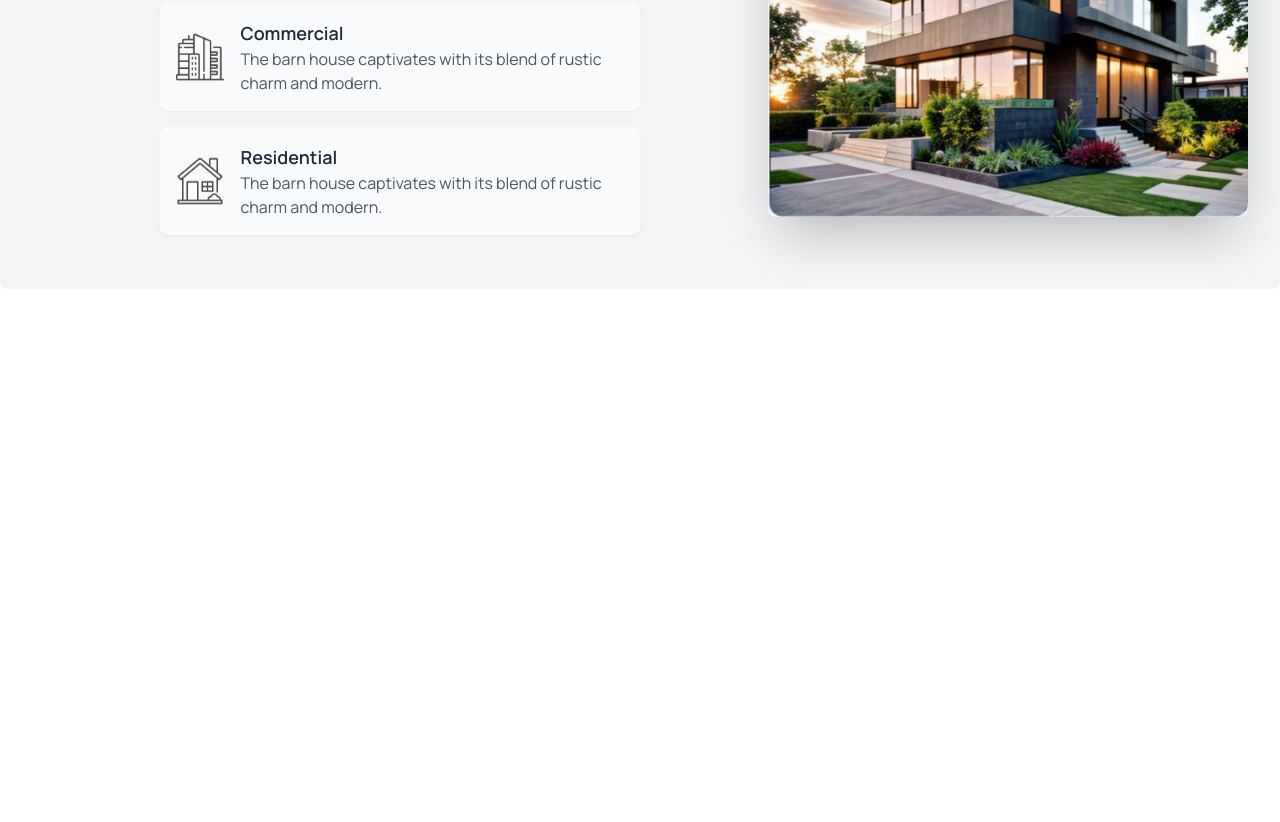
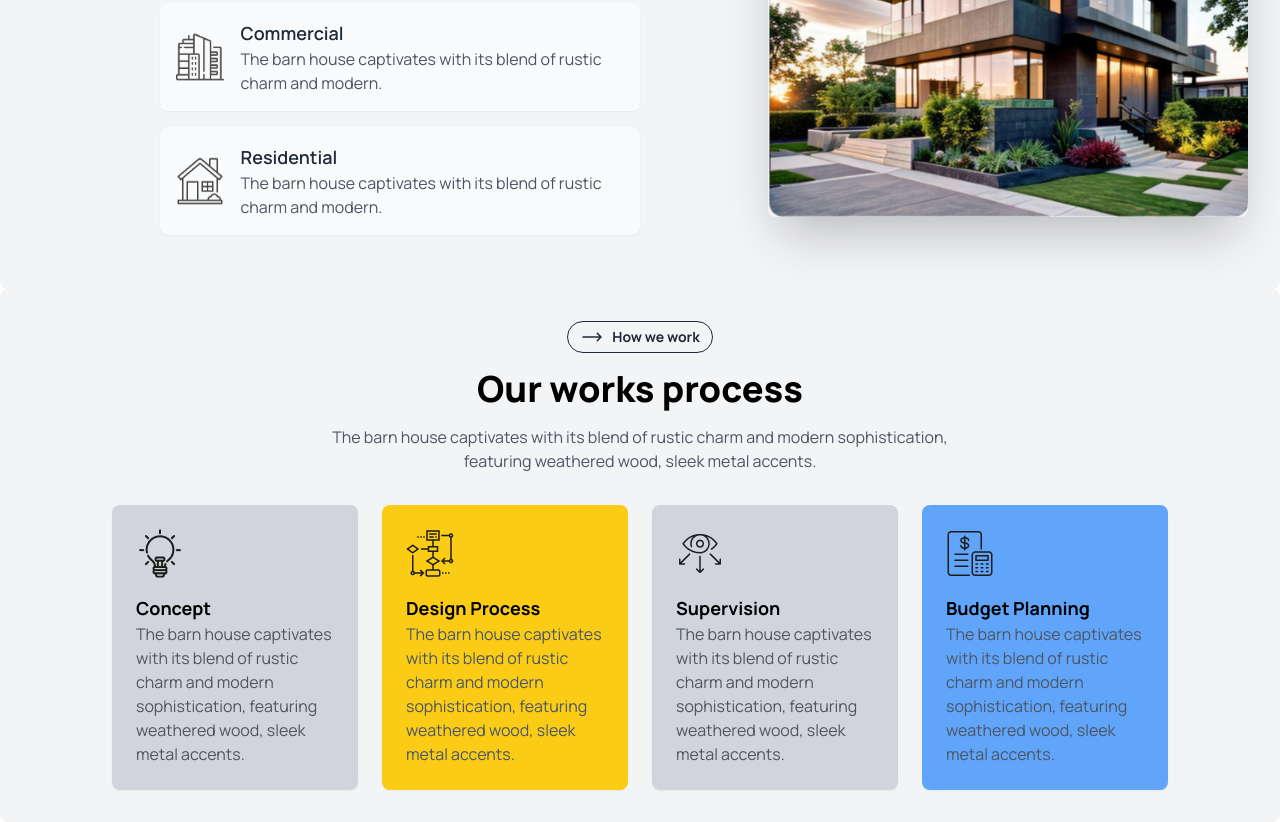
Before and after one commit to akib1437/Assingment-3, a plain HTML site: page index.html in a window 1280 px wide. Shown: the part 1192-2014 px from the top of the page. Before the commit the page ends 1481 px from the top, so only its background shows below. Drawn offline with nearby package versions, Linux system fonts and the light colour scheme; a web font is replaced by a local one.

Commit message:
work process

```diff
--- a/index.html
+++ b/index.html
@@ -160,6 +160,59 @@
                     src="assets/Rectangle.png" alt="">
             </div>
         </section>
+        <!-- Section Work Process -->
+        <section class="bg-gray-100 rounded-lg p-8 px-28">
+            <div class="text-center mb-8">
+                <button class="btn btn-outline btn-sm mb-4 font-bold rounded-full"><svg
+                        xmlns="http://www.w3.org/2000/svg" fill="none" viewBox="0 0 24 24" stroke-width="1.5"
+                        stroke="currentColor" class="size-6">
+                        <path stroke-linecap="round" stroke-linejoin="round"
+                            d="M17.25 8.25 21 12m0 0-3.75 3.75M21 12H3" />
+                    </svg>How we work</button>
+                <h2 class="text-4xl font-extrabold text-black mb-4">Our works process</h2>
+                <p class="text-gray-600">The barn house captivates with its blend of rustic charm and modern
+                    sophistication,<br> featuring weathered wood, sleek metal accents.</p>
+            </div>
+
+            <div class="grid grid-cols-1 lg:grid-cols-4 gap-6">
+
+                <div class="bg-gray-300 p-6 rounded-lg shadow-sm">
+                    <div class="text-4xl text-pink-600 mb-4">
+                        <img src="assets/concept.png" alt="">
+                    </div>
+                    <h3 class="text-lg font-bold text-black">Concept</h3>
+                    <p class="text-gray-600">The barn house captivates with its blend of rustic charm and modern
+                        sophistication, featuring weathered wood, sleek metal accents.</p>
+                </div>
+
+                <div class="bg-yellow-400 p-6 rounded-lg shadow-sm">
+                    <div class="text-4xl text-yellow-500 mb-4">
+                        <img src="assets/flow-chart.png" alt="">
+                    </div>
+                    <h3 class="text-lg font-bold text-black">Design Process</h3>
+                    <p class="text-gray-600">The barn house captivates with its blend of rustic charm and modern
+                        sophistication, featuring weathered wood, sleek metal accents.</p>
+                </div>
+
+                <div class="bg-gray-300 p-6 rounded-lg shadow-sm">
+                    <div class="text-4xl text-gray-600 mb-4">
+                        <img src="assets/vision.png" alt="">
+                    </div>
+                    <h3 class="text-lg font-bold text-black">Supervision</h3>
+                    <p class="text-gray-600">The barn house captivates with its blend of rustic charm and modern
+                        sophistication, featuring weathered wood, sleek metal accents.</p>
+                </div>
+
+                <div class="bg-blue-400 p-6 rounded-lg shadow-sm">
+                    <div class="text-4xl text-pink-600 mb-4">
+                        <img src="assets/budget-planning.png" alt="">
+                    </div>
+                    <h3 class="text-lg font-bold text-black">Budget Planning</h3>
+                    <p class="text-gray-600">The barn house captivates with its blend of rustic charm and modern
+                        sophistication, featuring weathered wood, sleek metal accents.</p>
+                </div>
+            </div>
+        </section>
 
 
     </main>
```
